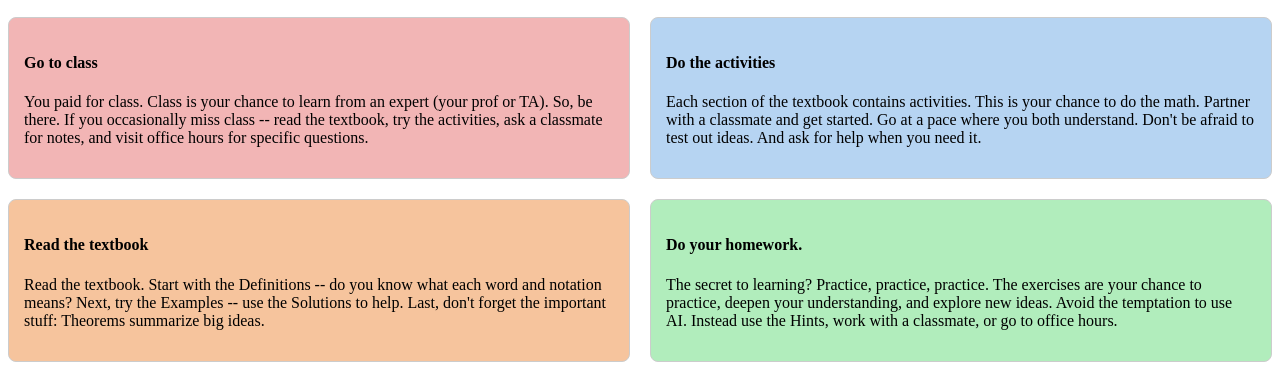
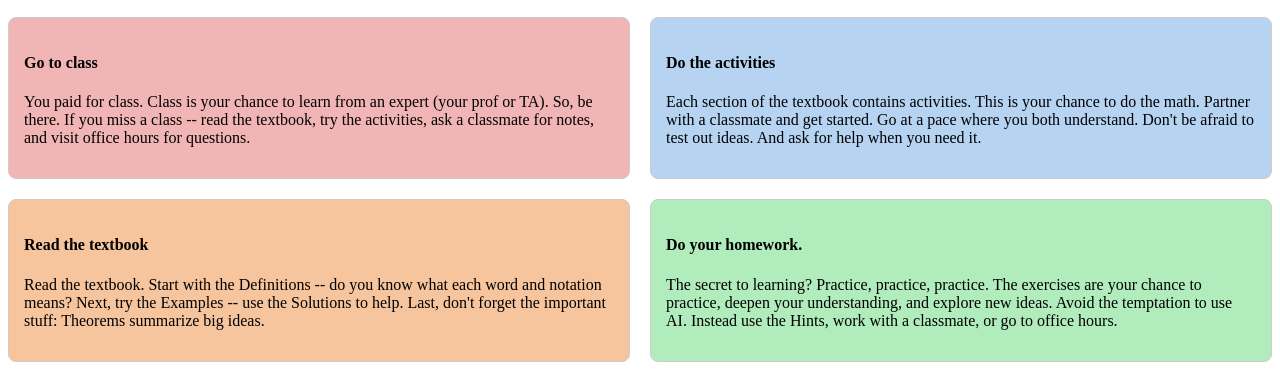
Before and after one commit to suzannedoree/DiscreteBookWebPage, a plain HTML site: page discretestudents.html in a window 1280 px wide. Shown: the part 561-931 px from the top of the page. Drawn offline with Linux system fonts and the light colour scheme.

Commit message:
Update attendance advice in discretestudents.html

```diff
--- a/discretestudents.html
+++ b/discretestudents.html
@@ -53,8 +53,8 @@
             <div style="border: 1px solid #ccc; padding: 15px; border-radius: 8px; background-color:#f2b5b5;">
                 <h4>Go to class</h4>
                 <p>You paid for class.  Class is your chance to learn from an expert (your prof or TA).
-                    So, be there.  If you occasionally miss class -- read the textbook, try the activities, ask a classmate for notes,
-                    and visit office hours for specific questions.
+                    So, be there.  If you miss a class -- read the textbook, try the activities, ask a classmate for notes,
+                    and visit office hours for questions.
                 </p>
             </div>
 
```
